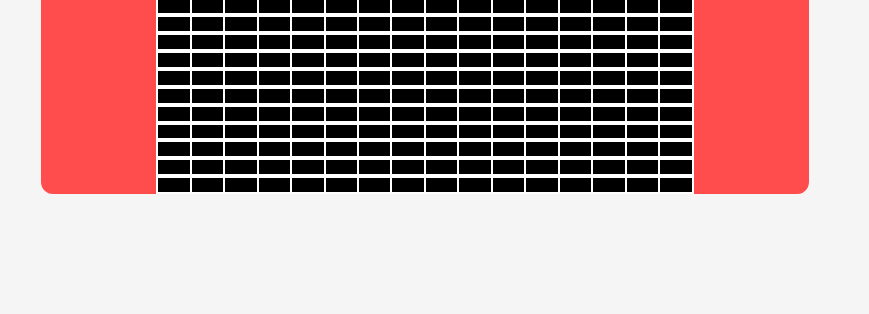
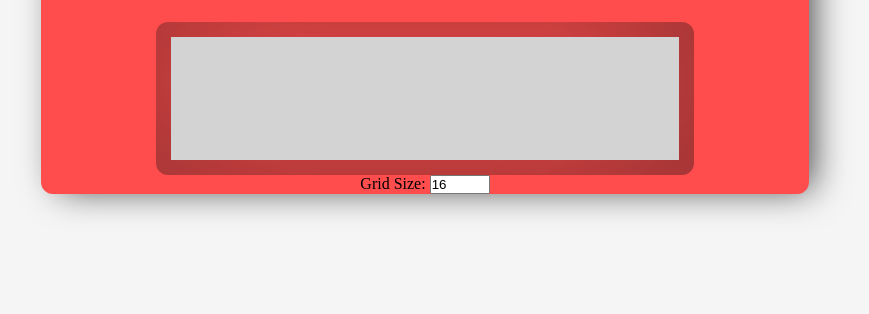
Before and after one commit to coding-cosmonaut/odin-Etch-a-Sketch, a plain HTML site: page index.html in a window 1280 px wide. Shown: the part 486-800 px from the top of the page, without its empty margins (215-1084 px from the left). Drawn offline with Linux system fonts and the light colour scheme; a web font is replaced by a local one.

Commit message:
Add Input
The user input will adjust grid size: 16 min and 100 max amount of divs.

```diff
--- a/index.html
+++ b/index.html
@@ -19,7 +19,18 @@
           <h1>Etch A Sketch</h1>
         </header>
         <div class="canvas"></div>
-        <div class="options"></div>
+        <div class="options">
+          <label for="gridSize">
+            Grid Size:
+            <input
+              name="gridSize"
+              value="16"
+              type="number"
+              min="16"
+              max="100"
+            />
+          </label>
+        </div>
       </div>
     </main>
     <script src="index.js"></script>
--- a/index.js
+++ b/index.js
@@ -1,11 +1,14 @@
 const canvasContainer = document.querySelector(".canvas");
+const gridSizeInput = document.querySelector('input[name=gridSize]');
 
-//global variables
-let rows = 16;
-let columns = 16;
-
-function createGrid(row, column) {
+function createGrid(row = gridSizeInput.value, column = gridSizeInput.value) {
+  if (canvasContainer.hasChildNodes()) {
+    while(canvasContainer.firstChild) {
+      canvasContainer.removeChild(canvasContainer.firstChild)
+    }
+  }
   for (let i = 0; i < row; i++) {
+    console.log('hellop')
     const newDiv = document.createElement("div");
     newDiv.classList.add("gridDivs");
 
@@ -15,12 +18,17 @@ function createGrid(row, column) {
       const columnDiv = document.createElement("div");
       columnDiv.classList.add("gridDivs");
       columnDiv.addEventListener("mouseover", () => {
-        columnDiv.style["backgroundColor"] = "white";
-        columnDiv.style["border"] = "0.5px solid black";
+        columnDiv.style["backgroundColor"] = "black";
+        //columnDiv.style["border"] = "0.5px solid black";
       });
       newDiv.append(columnDiv);
     }
   }
 }
 
-createGrid(rows, columns);
+createGrid();
+
+
+gridSizeInput.addEventListener('input', (() => {
+  createGrid()
+}))
--- a/style.css
+++ b/style.css
@@ -32,32 +32,46 @@ main {
   justify-content: space-evenly;
   align-items: center;
   border-radius: 12px;
+  -webkit-box-shadow: 10px 2px 36px -7px rgba(0, 0, 0, 0.75);
+  -moz-box-shadow: 10px 2px 36px -7px rgba(0, 0, 0, 0.75);
+  box-shadow: 10px 2px 36px -7px rgba(0, 0, 0, 0.75);
 }
 
 .container header {
-    align-self: center;
+  align-self: center;
 }
 
 .container header h1 {
-    font-size: 100px;
-    margin-bottom: 40px;
-    font-family: 'Arizonia', cursive;
+  font-size: 100px;
+  margin-bottom: 40px;
+  font-family: "Arizonia", cursive;
+  color: #e7b008;
+  font-weight: 400;
+  font-size: 150px;
 }
 
 .canvas {
   width: 70%;
   height: 70%;
-  background-color: aqua;
   display: flex;
   flex-wrap: wrap;
   flex-direction: column;
+  padding: 15px 15px;
+  -webkit-box-shadow: inset -16px -18px 139px -93px rgba(0, 0, 0, 0.44);
+  -moz-box-shadow: inset -16px -18px 139px -93px rgba(19, 7, 7, 0.44);
+  box-shadow: inset -16px -18px 139px 20px rgba(27, 19, 19, 0.44);
+  border-radius: 12px;
 }
 
 .gridDivs {
-  background-color: black;
+  background-color: lightgray;
   margin: 0;
   padding: 0;
-  border: 0.5px solid white;
+  /* border: 0.5px solid white; */
   display: flex;
   flex-grow: 1;
 }
+
+.border-radius {
+    border-radius: 12px;
+}
```
